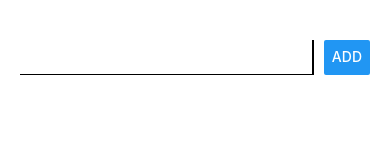
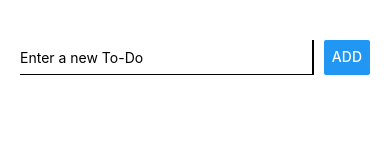
Before and after one commit to Rohit-Bhatt-1/To-Do-List-App, a React Native app: screen / in a window 390 px wide. Shown: the top 160 px of the page. Built offline with nearby package versions, Linux system fonts and the light colour scheme.

Commit message:
added functionality to new ToDo

```diff
--- a/App.js
+++ b/App.js
@@ -1,13 +1,31 @@
 import { StatusBar } from "expo-status-bar";
-import React from "react";
+import React, { useState } from "react";
 import { StyleSheet, Text, View, TextInput, Button } from "react-native";
 
 export default function App() {
+  const [newTodo, setNewTodo] = useState("");
+  const [myToDoList, setMyToDoList] = useState([]);
+
+  const getNewToDo = (ToDo) => {
+    setNewTodo(ToDo);
+  };
+
+  const addToDo = () => {
+    setMyToDoList((myToDoList) => [...myToDoList, newTodo]);
+    console.log(newTodo);
+    setNewTodo("");
+  };
+
   return (
     <View style={styles.screen}>
       <View style={styles.newTask}>
-        <TextInput style={styles.newTaskDef} />
-        <Button title="Add" />
+        <TextInput
+          style={styles.newTaskDef}
+          placeholder="Enter a new To-Do"
+          onChangeText={getNewToDo}
+          value={newTodo}
+        />
+        <Button title="Add" onPress={addToDo} />
       </View>
     </View>
   );
@@ -29,6 +47,5 @@ const styles = StyleSheet.create({
     borderBottomWidth: 1,
     borderRightWidth: 2,
     alignContent: "space-between",
-    justifyContent: "flex-end",
   },
 });
```
